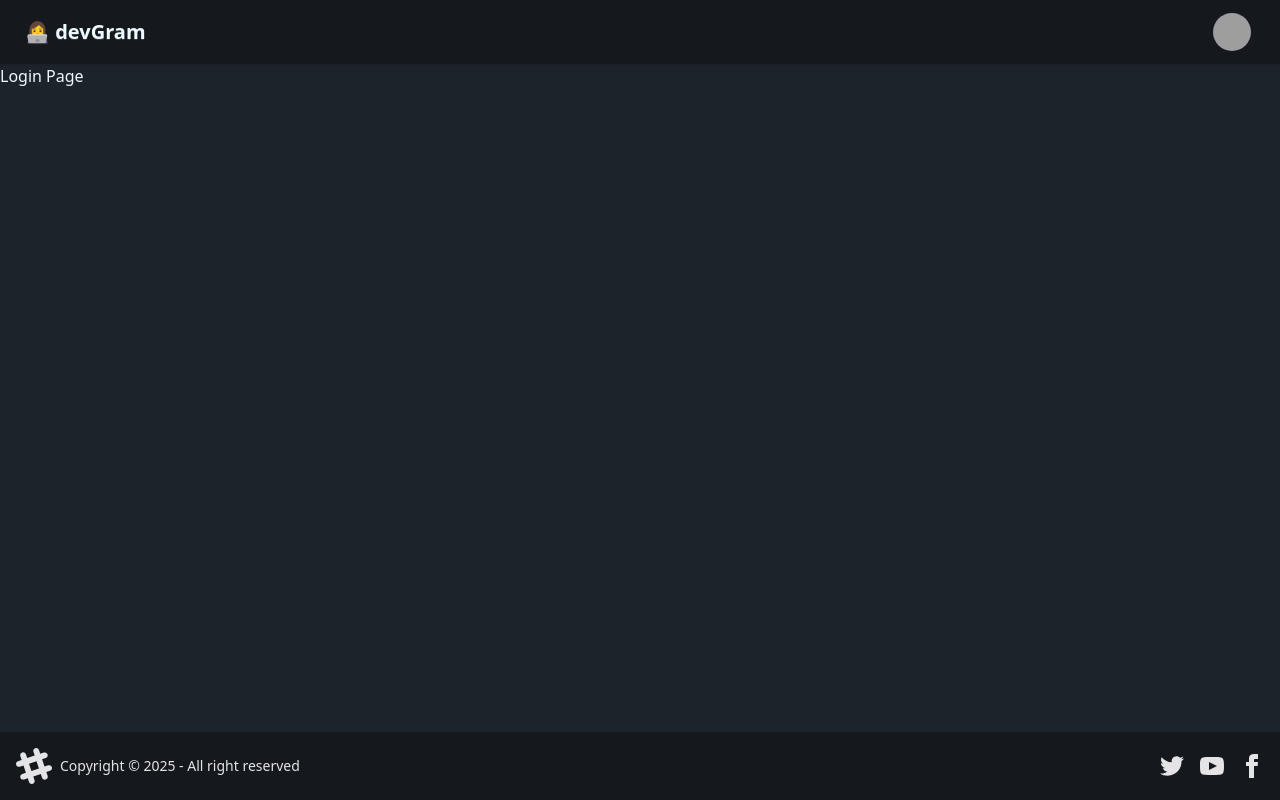
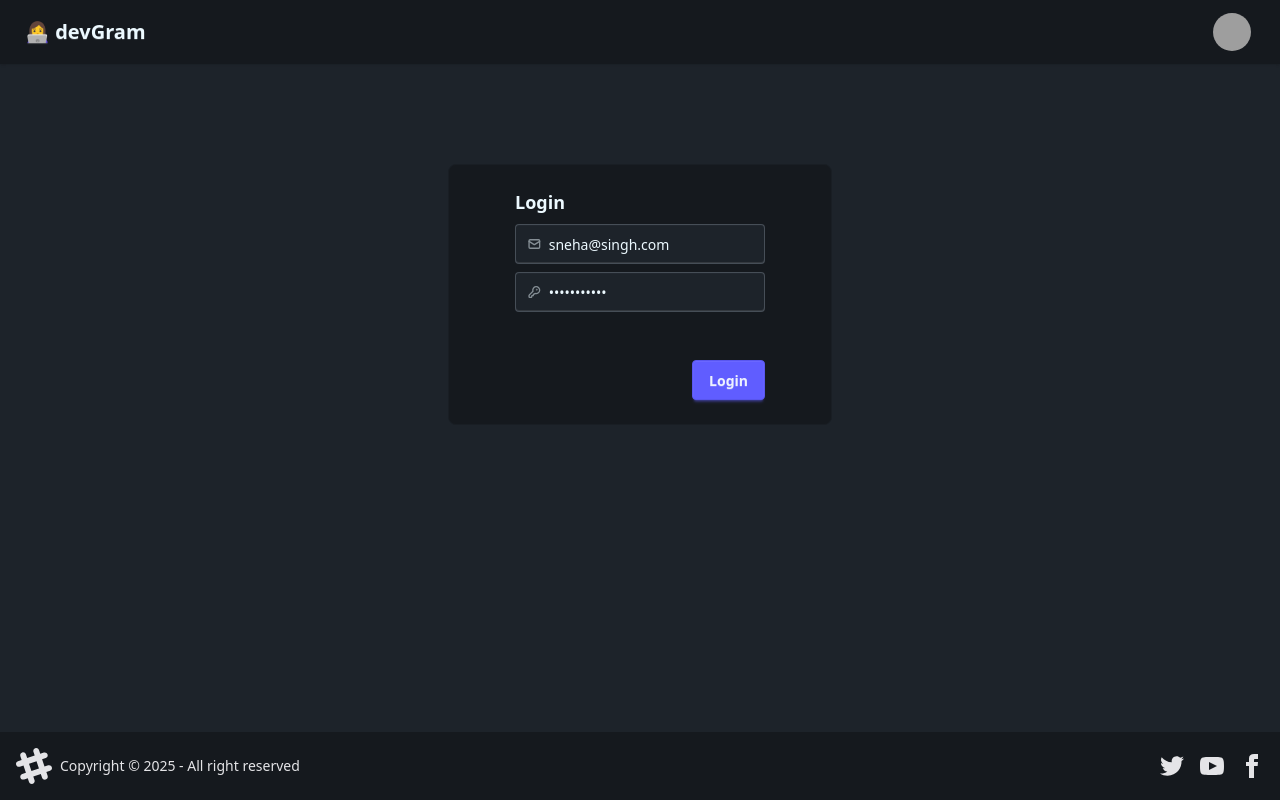
Before and after one commit to Sneha-19/devGram-web, a React (Vite) app: page /login in a window 1280 px wide. Built offline with nearby package versions, Linux system fonts and the light colour scheme; grey boxes are pictures that could not be loaded.

Commit message:
Login funationality implemented

```diff
--- a/package.json
+++ b/package.json
@@ -11,6 +11,7 @@
   },
   "dependencies": {
     "@tailwindcss/vite": "^4.1.7",
+    "axios": "^1.9.0",
     "react": "^19.1.0",
     "react-dom": "^19.1.0",
     "react-router-dom": "^7.6.0",
--- a/src/Login.jsx
+++ b/src/Login.jsx
@@ -1,6 +1,81 @@
+import axios from "axios";
+import { useState } from "react"
+
 const Login = () => {
+    const [emailId, setEmail] = useState("sneha@singh.com");
+    const [password, setPassword] = useState("NewPass@123");
+
+    const loginCall = async () => {
+        try {
+            console.log("Called")
+            const res = axios.post("http://localhost:5000/login", {
+                emailId,
+                password
+            }, {
+                withCredentials: true
+            });
+        } catch (err) {
+            console.error(err)
+        }
+    };
+
     return (
-        <div>Login Page</div>
+        <div className="flex justify-center mt-25">
+            <div className="card card-border bg-base-300 w-96">
+                <div className="card-body mx-auto">
+                    <h2 className="card-title">Login</h2>
+                    <label className="input validator">
+                        <svg className="h-[1em] opacity-50" xmlns="http://www.w3.org/2000/svg" viewBox="0 0 24 24">
+                            <g
+                                strokeLinejoin="round"
+                                strokeLinecap="round"
+                                strokeWidth="2.5"
+                                fill="none"
+                                stroke="currentColor"
+                            >
+                                <rect width="20" height="16" x="2" y="4" rx="2"></rect>
+                                <path d="m22 7-8.97 5.7a1.94 1.94 0 0 1-2.06 0L2 7"></path>
+                            </g>
+                        </svg>
+                        <input type="email" placeholder="mail@site.com" required value={emailId} onChange={(e) => setEmail(e.target.value)}/>
+                    </label>
+                    <label className="input validator" >
+                        <svg className="h-[1em] opacity-50" xmlns="http://www.w3.org/2000/svg" viewBox="0 0 24 24">
+                            <g
+                                strokeLinejoin="round"
+                                strokeLinecap="round"
+                                strokeWidth="2.5"
+                                fill="none"
+                                stroke="currentColor"
+                            >
+                                <path
+                                    d="M2.586 17.414A2 2 0 0 0 2 18.828V21a1 1 0 0 0 1 1h3a1 1 0 0 0 1-1v-1a1 1 0 0 1 1-1h1a1 1 0 0 0 1-1v-1a1 1 0 0 1 1-1h.172a2 2 0 0 0 1.414-.586l.814-.814a6.5 6.5 0 1 0-4-4z"
+                                ></path>
+                                <circle cx="16.5" cy="7.5" r=".5" fill="currentColor"></circle>
+                            </g>
+                        </svg>
+                        <input
+                            type="password"
+                            required
+                            placeholder="Password"
+                            minLength="8"
+                            value={password}
+                            pattern="(?=.*\d)(?=.*[a-z])(?=.*[A-Z]).{8,}"
+                            title="Must be more than 8 characters, including number, lowercase letter, uppercase letter"
+                            onChange={(e) => setPassword(e.target.value)}
+                        />
+                    </label>
+                    <p className="validator-hint hidden">
+                        Must be more than 8 characters, including
+                        <br />At least one number <br />At least one lowercase letter <br />At least one uppercase letter
+                    </p>
+                    <div className="validator-hint hidden">Enter valid email address</div>
+                    <div className="card-actions justify-end mt-10">
+                        <button className="btn btn-primary" onClick={loginCall}>Login</button>
+                    </div>
+                </div>
+            </div>
+        </div>
     )
 }
 
```
Also changed, not shown: 1 other file (tests, documents, lock files or other folders).
